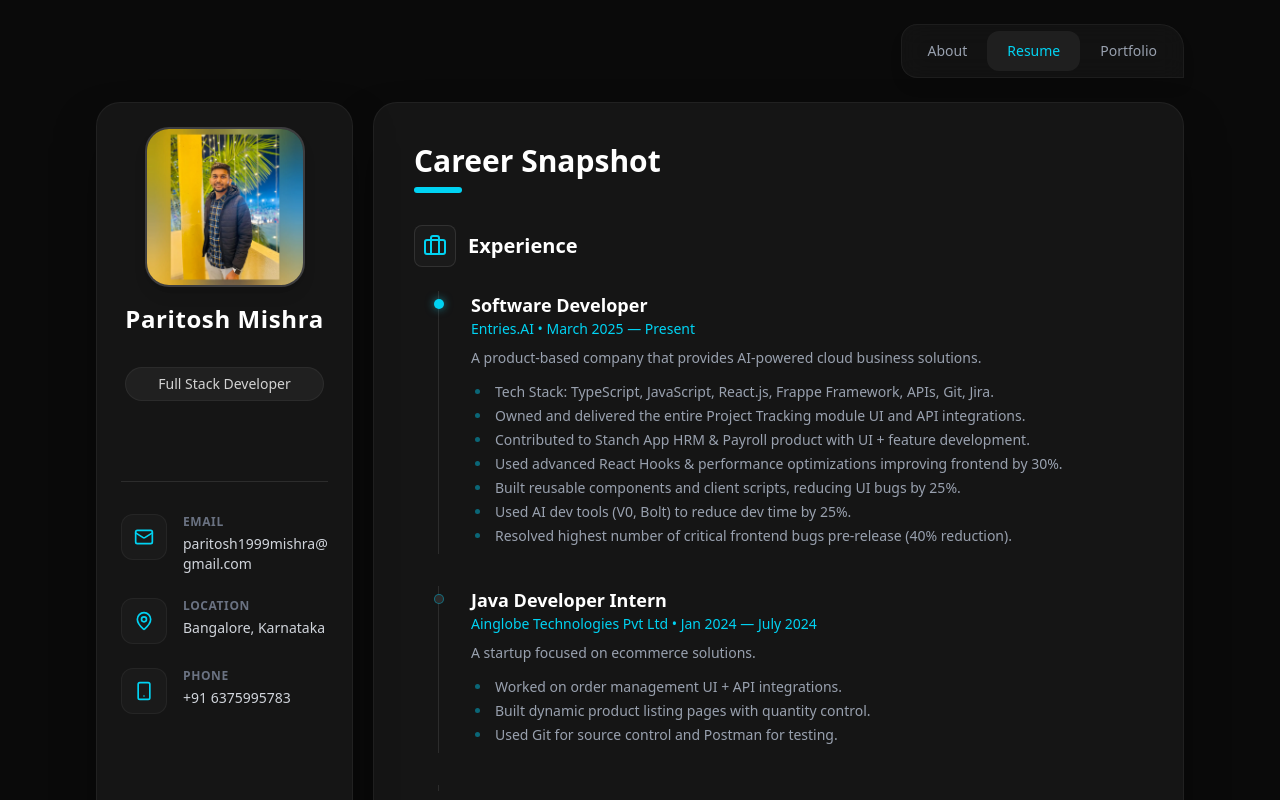
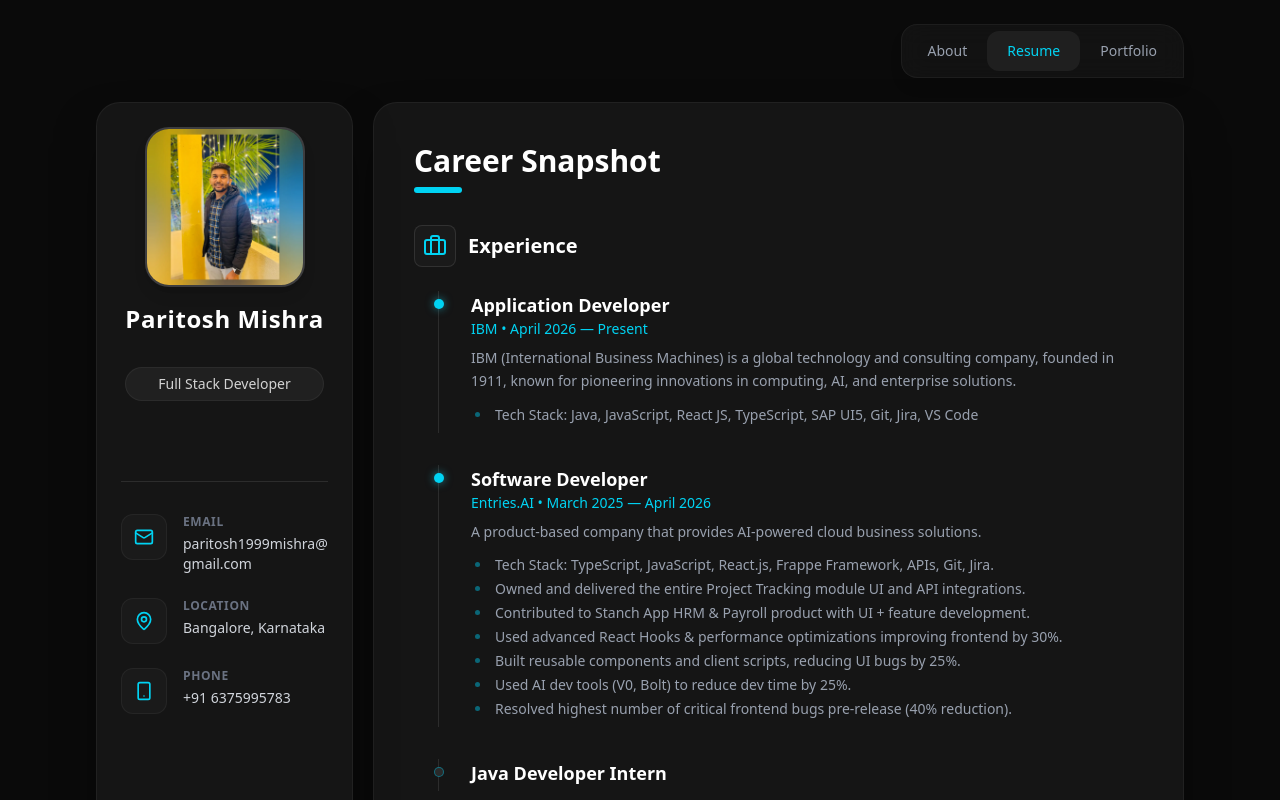
Before and after one commit to paritosh31mishra/my-portfolio, a React (Vite) app: page /resume in a window 1280 px wide. Shown: the top 800 px of the page. Built offline with nearby package versions, Linux system fonts and the light colour scheme.

Commit message:
Modify resume section experience entries
Updated experience data for Application Developer role at IBM and adjusted duration for Software Developer role.

```diff
--- a/src/components/sections/resume-section.tsx
+++ b/src/components/sections/resume-section.tsx
@@ -5,10 +5,21 @@ import { Briefcase, GraduationCap, Code2, ExternalLink } from 'lucide-react';
 export function ResumeSection() {
   // EXPERIENCE DATA
   const experiences = [
+     {
+      role: 'Application Developer',
+      company: 'IBM',
+      duration: 'April 2026 — Present',
+      description:
+        'IBM (International Business Machines) is a global technology and consulting company, founded in 1911, known for pioneering innovations in computing, AI, and enterprise solutions.',
+      points: [
+        'Tech Stack: Java, JavaScript, React JS, TypeScript, SAP UI5, Git, Jira, VS Code'
+      ],
+      highlightDot: true,
+    },
     {
       role: 'Software Developer',
       company: 'Entries.AI',
-      duration: 'March 2025 — Present',
+      duration: 'March 2025 — April 2026',
       description:
         'A product-based company that provides AI-powered cloud business solutions.',
       points: [
@@ -64,6 +75,7 @@ export function ResumeSection() {
         'TypeScript',
         'JavaScript',
         'Tailwind CSS',
+        'SAPUI5',
         'HTML/CSS',
       ],
     },
```
